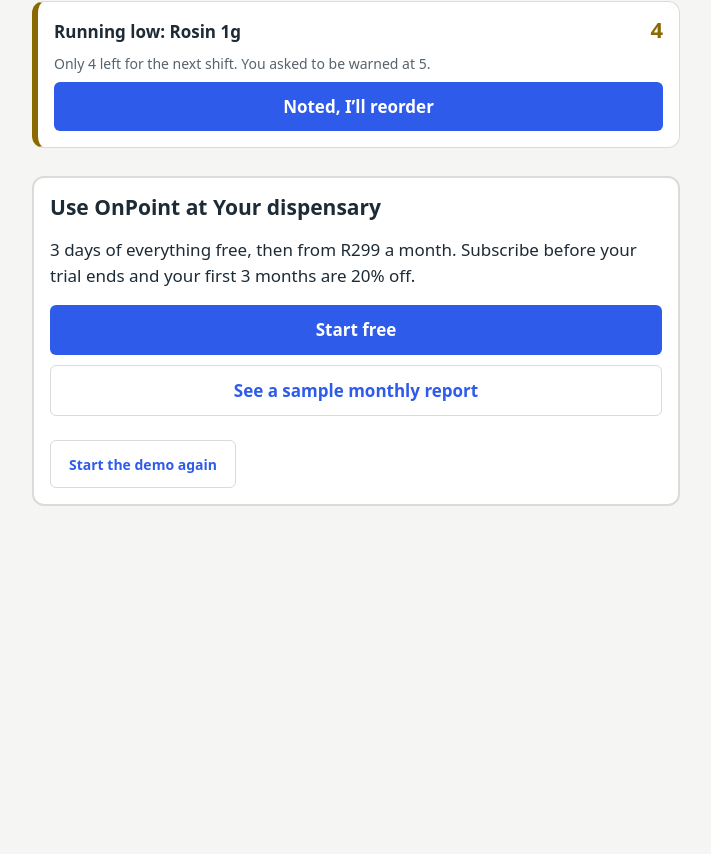
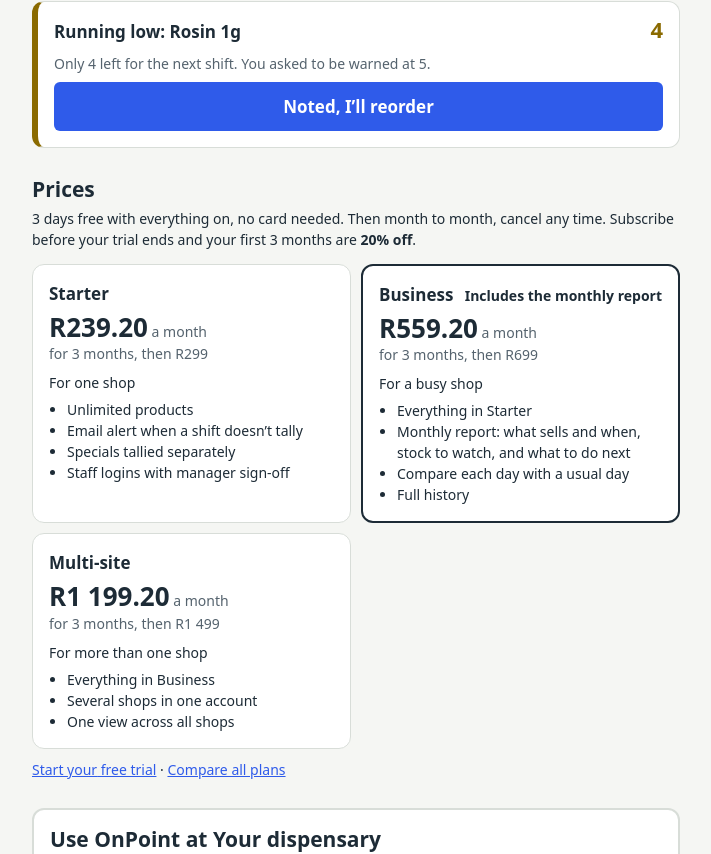
Before and after one commit to norovari/onPoint, a Next.js app: page /demo in a window 1280 px wide. Shown: the part 1433-2287 px from the top of the page, without its empty margins (284-995 px from the left). Before the commit the page ends 2071 px from the top, so only its background shows below. Built offline with nearby package versions, Linux system fonts and the light colour scheme; a web font is replaced by a local one.

Commit message:
Prices on the demo and sample report pages; plan wording matches the new report
Co-Authored-By: Claude Opus 5.5 <noreply@anthropic.com>
Claude-Session: https://claude.ai/code/session_01K8rW3vEPuS5BmCGKeJsPWD

```diff
--- a/app/demo/Demo.tsx
+++ b/app/demo/Demo.tsx
@@ -6,6 +6,7 @@ import { useEffect, useMemo, useState } from "react";
 import Link from "next/link";
 import { LAUNCH_DISCOUNT, PLANS, TRIAL_DAYS } from "@/lib/plans";
 import { SampleReport } from "@/components/SampleReport";
+import { PlanCards } from "@/components/PlanCards";
 
 type Unit = "g" | "each";
 interface Product { id: string; group: string; name: string; unit: Unit; price: number; last: number; received: number; normal: number; special: number; counted: number | null; low: number }
@@ -173,11 +174,11 @@ export default function Demo({ businessName }: { businessName: string }) {
   return (
     <>
       <div style={{ background: "var(--ink)", color: "var(--paper)", fontSize: 14, padding: "8px 16px", textAlign: "center" }}>
-        Sample shift with made-up figures. Nothing is saved. <Link href={signup} style={{ color: "var(--paper)", fontWeight: 700 }}>Start free with your own stock</Link>
+        Sample shift with made-up figures. <a href="#prices" style={{ color: "var(--paper)", fontWeight: 700 }}>See prices</a> · <Link href={signup} style={{ color: "var(--paper)", fontWeight: 700 }}>Start free</Link>
       </div>
       <header className="topbar">
         <Link href="/" className="brand" style={{ textDecoration: "none" }}>On<b>Point</b></Link>
-        <nav className="nav"><Link href="/pricing">Pricing</Link><Link href="/login">Sign in</Link></nav>
+        <nav className="nav"><a href="#prices">Prices</a><Link href="/login">Sign in</Link></nav>
       </header>
       <main className="wrap">
         <h1 style={{ marginTop: 8 }}>{businessName}</h1>
@@ -384,6 +385,8 @@ export default function Demo({ businessName }: { businessName: string }) {
           </form>
         )}
 
+        <PlanCards signup={signup} name={businessName === "Your dispensary" ? "" : businessName} />
+
         <div className="sheet" style={{ marginTop: 28, borderWidth: 2 }}>
           <h2 style={{ marginTop: 0 }}>Use OnPoint at {businessName}</h2>
           <p>{TRIAL_DAYS} days of everything free, then from R{PLANS[1].price} a month. Subscribe before your trial ends and your first {LAUNCH_DISCOUNT.months} months are {LAUNCH_DISCOUNT.pct}% off.</p>
--- a/app/demo/[name]/report/page.tsx
+++ b/app/demo/[name]/report/page.tsx
@@ -1,6 +1,7 @@
 import type { Metadata } from "next";
 import Link from "next/link";
 import { SampleReport } from "@/components/SampleReport";
+import { PlanCards } from "@/components/PlanCards";
 import { PLANS, TRIAL_DAYS, LAUNCH_DISCOUNT } from "@/lib/plans";
 
 // Sample monthly report on its own page: /demo/The-Urb-Tribe/report
@@ -24,10 +25,11 @@ export default async function SampleReportPage({ params }: Props) {
   const name = businessName(slug) || "Your dispensary";
   return (
     <main className="wrap" style={{ paddingTop: 24, paddingBottom: 48 }}>
-      <p className="small"><Link href={`/demo/${slug}`}>← Back to the demo shift</Link></p>
+      <p className="small"><Link href={`/demo/${slug}`}>← Back to the demo shift</Link> · <a href="#prices">See prices</a></p>
       <h1>{name}</h1>
       <p className="muted" style={{ marginTop: -8 }}>Monthly report</p>
       <SampleReport businessName={name} />
+      <PlanCards signup={`/signup?b=${encodeURIComponent(name)}`} name={name} />
       <div className="sheet" style={{ marginTop: 24 }}>
         <h2 style={{ marginTop: 0 }}>Get this for {name}</h2>
         <p>{TRIAL_DAYS} days of everything free, then from R{PLANS[1].price} a month. Subscribe before your trial ends and your first {LAUNCH_DISCOUNT.months} months are {LAUNCH_DISCOUNT.pct}% off.</p>
--- /dev/null
+++ b/components/PlanCards.tsx
@@ -0,0 +1,37 @@
+import Link from "next/link";
+import { LAUNCH_DISCOUNT, PLANS, TRIAL_DAYS } from "@/lib/plans";
+
+// The paid plans at a glance, for the demo and sample report pages.
+const launch = (p: number) => Math.round(p * (100 - LAUNCH_DISCOUNT.pct)) / 100;
+
+export function PlanCards({ signup, name }: { signup: string; name: string }) {
+  const paid = PLANS.filter((p) => p.price > 0);
+  return (
+    <section id="prices" aria-labelledby="prices-h" style={{ marginTop: 28 }}>
+      <h2 id="prices-h">Prices</h2>
+      <p className="small" style={{ marginTop: -4 }}>
+        {TRIAL_DAYS} days free with everything on, no card needed. Then month to month, cancel any time.
+        Subscribe before your trial ends and your first {LAUNCH_DISCOUNT.months} months are <strong>{LAUNCH_DISCOUNT.pct}% off</strong>.
+      </p>
+      <div style={{ display: "grid", gap: 10, gridTemplateColumns: "repeat(auto-fit, minmax(210px, 1fr))" }}>
+        {paid.map((p) => (
+          <div key={p.id} className="sheet" style={{ margin: 0, borderWidth: p.id === "business" ? 2 : undefined, borderColor: p.id === "business" ? "var(--ink)" : undefined }}>
+            <div style={{ display: "flex", justifyContent: "space-between", alignItems: "baseline", gap: 8 }}>
+              <h3 style={{ margin: 0 }}>{p.name}</h3>
+              {p.id === "business" && <span className="small" style={{ fontWeight: 700 }}>Includes the monthly report</span>}
+            </div>
+            <p style={{ margin: "6px 0 0", fontSize: 26, fontWeight: 800, lineHeight: 1.1 }}>
+              R{launch(p.price).toFixed(2).replace(/\.00$/, "").replace(/\B(?=(\d{3})+(?!\d))/, " ")}<span className="small muted" style={{ fontWeight: 400 }}> a month</span>
+            </p>
+            <p className="small muted" style={{ margin: "2px 0 8px" }}>for {LAUNCH_DISCOUNT.months} months, then R{String(p.price).replace(/\B(?=(\d{3})+(?!\d))/g, " ")}</p>
+            <p className="small" style={{ margin: "0 0 6px" }}>{p.blurb}</p>
+            <ul className="small" style={{ margin: 0, paddingLeft: 18 }}>{p.features.slice(0, 4).map((f) => <li key={f}>{f}</li>)}</ul>
+          </div>
+        ))}
+      </div>
+      <p className="small" style={{ marginTop: 10 }}>
+        <Link href={signup}>Start {name ? `${name}’s` : "your"} free trial</Link> · <Link href="/pricing">Compare all plans</Link>
+      </p>
+    </section>
+  );
+}
--- a/lib/plans.ts
+++ b/lib/plans.ts
@@ -44,7 +44,7 @@ export const PLANS: { id: PlanId; name: string; price: number; blurb: string; fe
     blurb: "For a busy shop",
     features: [
       "Everything in Starter",
-      "Monthly report: what goes missing most, and on which shifts",
+      "Monthly report: what sells and when, stock to watch, and what to do next",
       "Compare each day with a usual day",
       "Full history",
     ],
```
